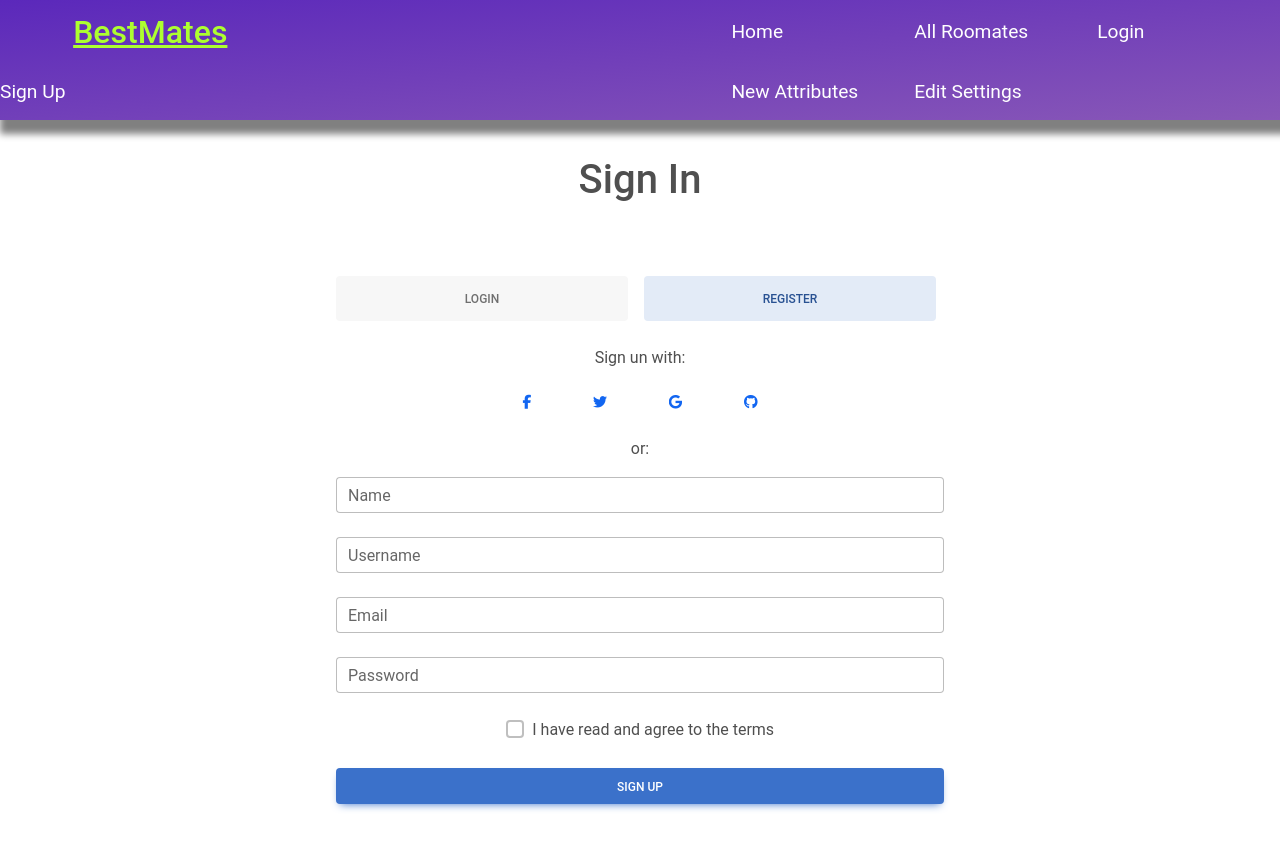
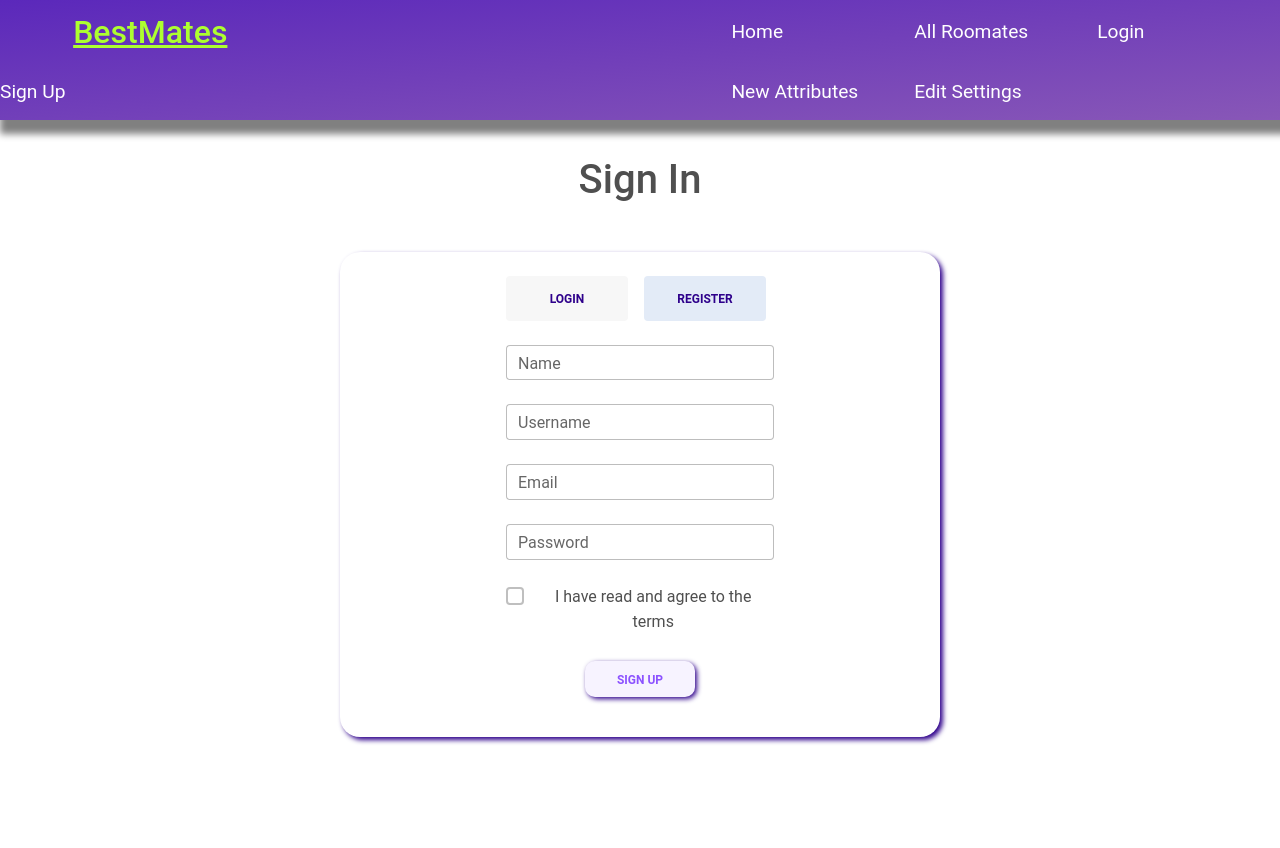
Before and after one commit to sreeves07/BestMates-Frontend, a React (Create React App) app: page /signin in a window 1280 px wide. Both pictures are taken after a click on the link "REGISTER". Shown: the top 848 px of the page. After the commit the page ends 800 px from the top, so only its background shows below. Built offline with nearby package versions, Linux system fonts and the light colour scheme; no server answers; a web font is replaced by a local one.

Commit message:
Update and style SignInForm component

```diff
--- /dev/null
+++ b/src/Components/SignInForm.css
@@ -0,0 +1,58 @@
+:root {
+    --mainColor: #8c52ff;
+    --transparentMainColor: #cbb1ff26;
+    --darkMainColor: #2e008b;
+    --secondaryColor: #66ff33;
+    --darkSecondaryColor: #228700;
+    --darkBackgroundColor: #12061e;
+    --lightBackgroundColor: beige;
+
+}
+
+.sign-in-container {
+    margin: auto;
+    margin-top: 0;
+    margin-bottom: 0;
+
+    width: 60vw;
+    max-width: 600px;
+}
+
+.sign-in-container form {
+    border-radius: 20px;
+    box-shadow: 3px 3px 5px var(--darkMainColor);
+}
+
+#login-pill, #register-pill {
+    color: var(--darkMainColor);
+    font-weight: bold;
+}
+
+#email, #password, #register-email, #register-password, #name, #username {
+    color: var(--darkMainColor);
+}
+
+#email:focus, #password:focus, #register-email:focus, #register-password:focus, #name:focus, #username:focus {
+    background-color: var(--transparentMainColor);
+}
+
+.sign-in-btn {
+    background-color: var(--transparentMainColor);
+    color: var(--mainColor);
+    font-weight: bold;
+
+    border-radius: 10px;
+    box-shadow: 2px 2px 5px var(--darkMainColor);
+}
+
+.sign-in-btn:hover {
+    background-color: var(--darkMainColor);
+    color: var(--secondaryColor);
+
+    border-radius: 15px;
+}
+
+.sign-in-btn-container {
+    display: grid;
+    grid-template-columns: 1fr 110px 1fr;
+}
--- a/src/Components/SignInForm.js
+++ b/src/Components/SignInForm.js
@@ -1,7 +1,10 @@
 import { useContext, useState } from "react";
 import { useNavigate } from "react-router-dom";
 import { auth } from "../Firebase/config";
-import { signInWithEmailAndPassword, GoogleAuthProvider } from "firebase/auth";
+import {
+  signInWithEmailAndPassword,
+  createUserWithEmailAndPassword,
+} from "firebase/auth";
 import { AuthContext } from "../Firebase/context";
 
 import {
@@ -17,7 +20,11 @@ import {
   MDBCheckbox,
 } from "mdb-react-ui-kit";
 
+import "./SignInForm.css";
+
 const SignInForm = () => {
+  const [name, setName] = useState("");
+  const [username, setUsername] = useState("");
   const [email, setEmail] = useState("");
   const [password, setPassword] = useState("");
   const [error, setError] = useState("");
@@ -31,7 +38,6 @@ const SignInForm = () => {
     if (value === justifyActive) {
       return;
     }
-
     setJustifyActive(value);
   };
 
@@ -40,14 +46,39 @@ const SignInForm = () => {
     try {
       await signInWithEmailAndPassword(auth, email, password);
       setUser(auth.currentUser);
+
+      navigate("/users");
     } catch (error) {
       setError(error);
     }
   };
 
+  const handleRegister = async (e) => {
+    e.preventDefault();
+    try {
+      await createUserWithEmailAndPassword(auth, email, password);
+      handleSignIn(e);
+      setEmail("");
+      setPassword("");
+      setTimeout(() => {
+        navigate("/users");
+      }, 3000);
+    } catch (error) {
+      setError(error);
+    }
+  };
+
+  const handleSubmit = (e) => {
+    if (justifyActive === "tab1") {
+      handleSignIn(e);
+    } else if (justifyActive === "tab2") {
+      handleRegister(e);
+    }
+  };
+
   return (
-    <div>
-      <form onSubmit={handleSignIn}>
+    <div className="sign-in-container">
+      <form onSubmit={(e) => handleSubmit(e)}>
         <MDBContainer className="p-3 my-5 d-flex flex-column w-50">
           <MDBTabs
             pills
@@ -55,6 +86,7 @@ const SignInForm = () => {
             className="mb-3 d-flex flex-row justify-content-between">
             <MDBTabsItem>
               <MDBTabsLink
+                id="login-pill"
                 onClick={() => handleJustifyClick("tab1")}
                 active={justifyActive === "tab1"}>
                 Login
@@ -62,6 +94,7 @@ const SignInForm = () => {
             </MDBTabsItem>
             <MDBTabsItem>
               <MDBTabsLink
+                id="register-pill"
                 onClick={() => handleJustifyClick("tab2")}
                 active={justifyActive === "tab2"}>
                 Register
@@ -71,7 +104,7 @@ const SignInForm = () => {
 
           <MDBTabsContent>
             <MDBTabsPane show={justifyActive === "tab1"}>
-              <div className="text-center mb-3">
+              {/* <div className="text-center mb-3">
                 <p>Sign in with:</p>
 
                 <div
@@ -111,11 +144,11 @@ const SignInForm = () => {
                 </div>
 
                 <p className="text-center mt-3">or:</p>
-              </div>
+              </div> */}
 
               <MDBInput
                 wrapperClass="mb-4"
-                label="Email address"
+                label="Email"
                 type="email"
                 id="email"
                 value={email}
@@ -132,19 +165,23 @@ const SignInForm = () => {
                 required
               />
 
-              <div className="d-flex justify-content-between mx-4 mb-4">
+              {/* <div className="d-flex justify-content-between mx-4 mb-4">
                 <MDBCheckbox
                   name="flexCheck"
                   value=""
-                  id="flexCheckDefault"
+                  id="sign-in-flexCheckDefault"
                   label="Remember me"
                 />
                 <a href="!#">Forgot password?</a>
+              </div> */}
+
+              <div className="sign-in-btn-container">
+                <div></div>
+                <MDBBtn className="mb-4 w-100 sign-in-btn" type="submit">
+                  Sign in
+                </MDBBtn>
+                <div></div>
               </div>
-
-              <MDBBtn className="mb-4 w-100" type="submit">
-                Sign in
-              </MDBBtn>
               {error && (
                 <div style={{ color: "red" }}>
                   <strong>* Incorrect Credentials *</strong>
@@ -152,7 +189,7 @@ const SignInForm = () => {
               )}
             </MDBTabsPane>
             <MDBTabsPane show={justifyActive === "tab2"}>
-              <div className="text-center mb-3">
+              {/* <div className="text-center mb-3">
                 <p>Sign un with:</p>
 
                 <div
@@ -192,42 +229,58 @@ const SignInForm = () => {
                 </div>
 
                 <p className="text-center mt-3">or:</p>
-              </div>
+              </div> */}
 
               <MDBInput
                 wrapperClass="mb-4"
                 label="Name"
-                id="form1"
                 type="text"
+                id="name"
+                value={name}
+                onChange={(e) => setName(e.target.value)}
+                required
               />
               <MDBInput
                 wrapperClass="mb-4"
                 label="Username"
-                id="form1"
                 type="text"
+                id="username"
+                value={username}
+                onChange={(e) => setUsername(e.target.value)}
+                required
               />
               <MDBInput
                 wrapperClass="mb-4"
                 label="Email"
-                id="form1"
                 type="email"
+                id="register-email"
+                value={email}
+                onChange={(e) => setEmail(e.target.value)}
+                required
               />
               <MDBInput
                 wrapperClass="mb-4"
                 label="Password"
-                id="form1"
+                id="register-password"
                 type="password"
+                value={password}
+                onChange={(e) => setPassword(e.target.value)}
+                required
               />
 
               <div className="d-flex justify-content-center mb-4">
                 <MDBCheckbox
                   name="flexCheck"
-                  id="flexCheckDefault"
+                  id="register-flexCheckDefault"
                   label="I have read and agree to the terms"
                 />
               </div>
 
-              <MDBBtn className="mb-4 w-100">Sign up</MDBBtn>
+              <div className="sign-in-btn-container">
+                <div></div>
+                <MDBBtn className="mb-4 w-100 sign-in-btn">Sign up</MDBBtn>
+                <div></div>
+              </div>
             </MDBTabsPane>
           </MDBTabsContent>
         </MDBContainer>
```
